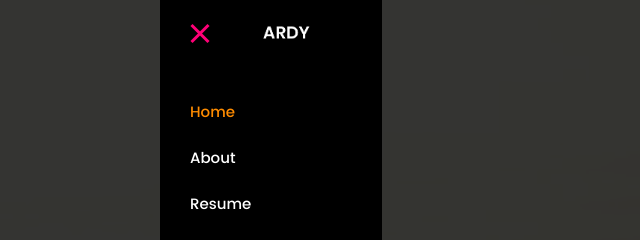
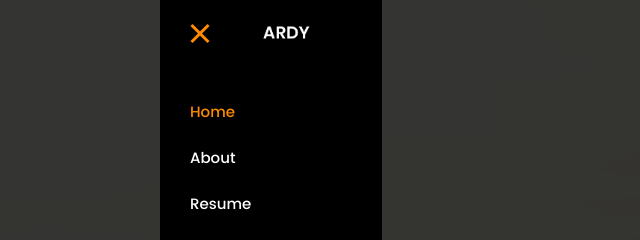
Before and after one commit to ardyflora/ardyflora.github.io, a plain HTML site: page index.html in a window 1280 px wide. Both pictures are taken after a click on the link "Menu". Shown: the top 240 px of the page, 0-640 px from the left. Drawn offline with Linux system fonts and the light colour scheme; files whose address does not match are found by name.

Commit message:
Fix color scheme when toggle menu

```diff
--- a/css/main.css
+++ b/css/main.css
@@ -1196,7 +1196,7 @@ header .logo a {
 	background-color: rgba(255, 0, 119, 0);
 }
 .menu-toggle.is-clicked span::before, .menu-toggle.is-clicked span::after {
-	background-color: #ff0077;
+	background-color: #ff8c00;
 	-moz-transition-delay: 0s, 0.2s;
 	-o-transition-delay: 0s, 0.2s;
 	-webkit-transition-delay: 0s, 0.2s;
```
